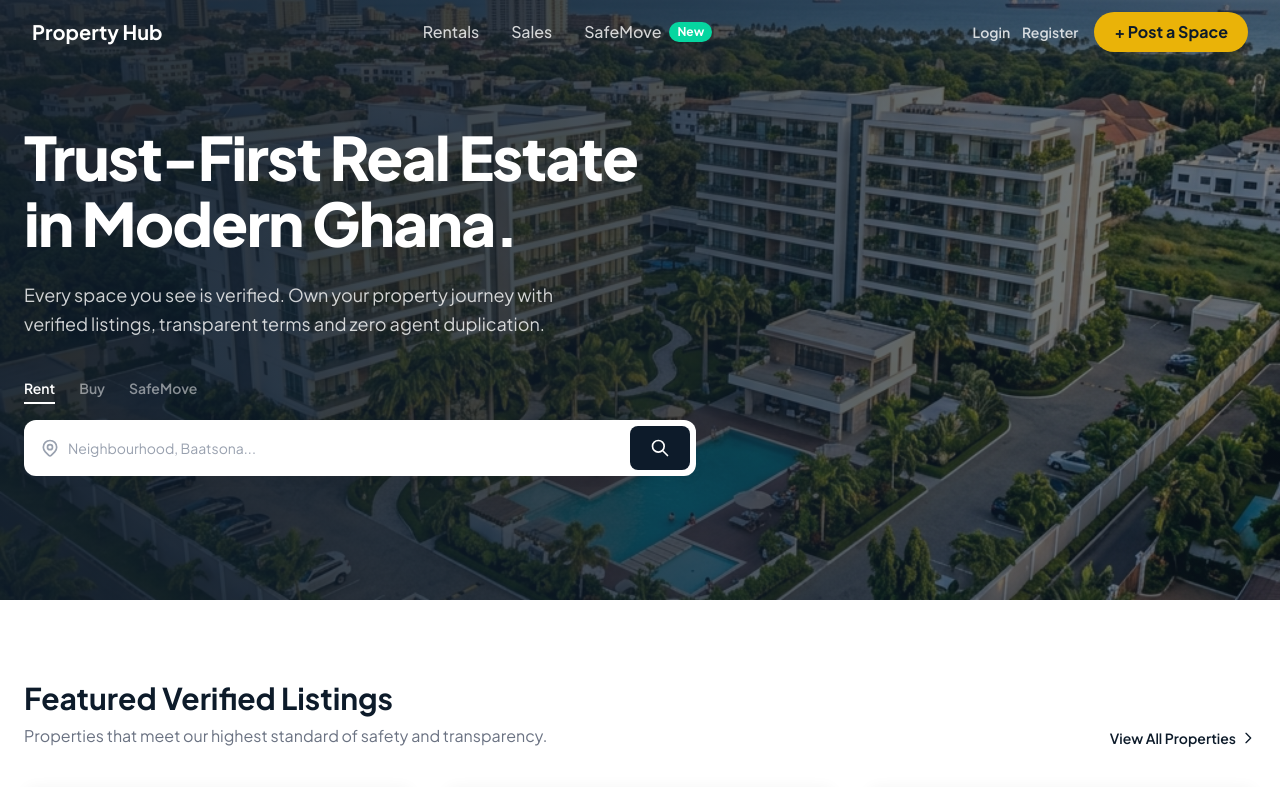
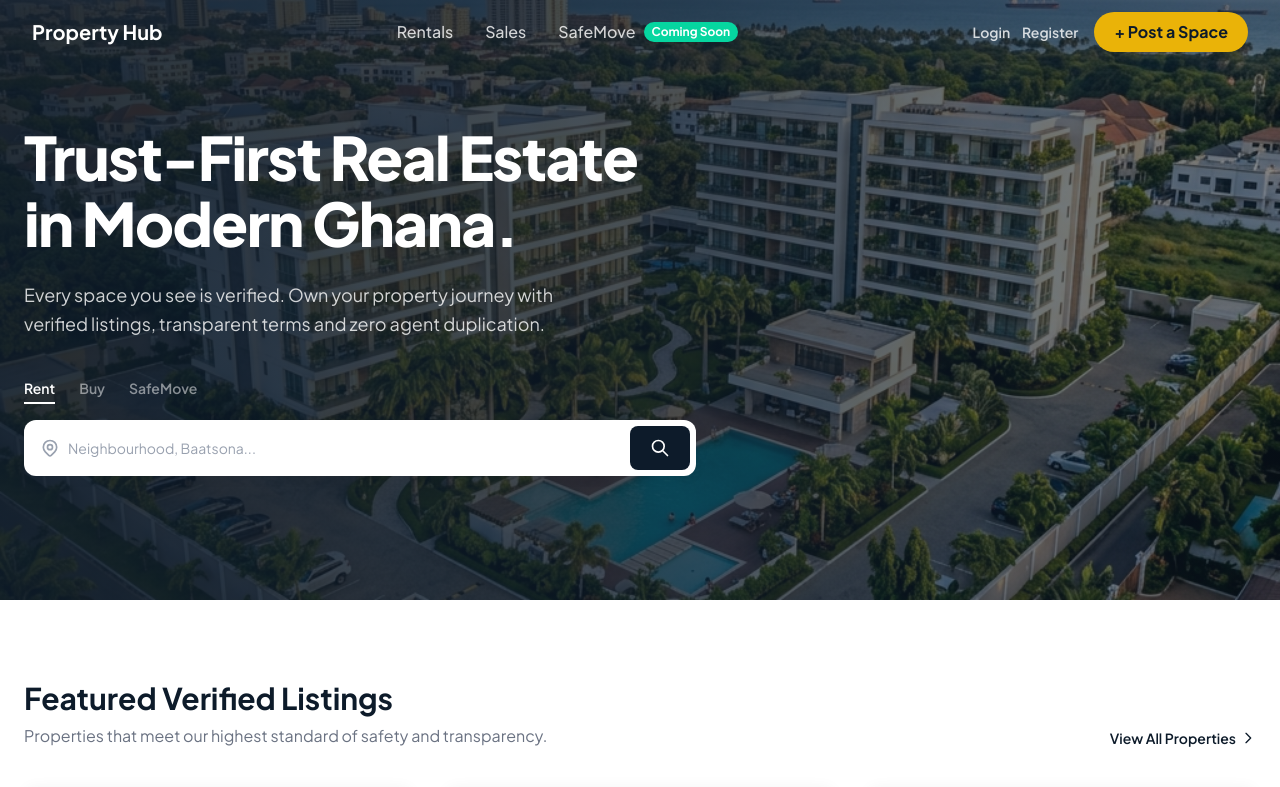
Before and after one commit to callfelixstudios/property-hub-gh, a Next.js app: page / in a window 1280 px wide. Shown: the top 787 px of the page. Built offline with nearby package versions, Linux system fonts and the light colour scheme; no server answers.

Commit message:
style: update SafeMove badge text from New to Coming Soon in navigation

```diff
--- a/src/components/NavigationHeader.tsx
+++ b/src/components/NavigationHeader.tsx
@@ -96,7 +96,7 @@ export default function NavigationHeader() {
                 SafeMove
               </span>
               <span className="ml-2 bg-accent-emerald text-white text-xs font-bold px-2 py-0.5 rounded-full">
-                New
+                Coming Soon
               </span>
             </Link>
           </nav>
@@ -235,7 +235,7 @@ export default function NavigationHeader() {
             </Link>
             <Link href="/safemove" className={`flex items-center px-3 py-2 rounded-md text-base font-medium text-gray-700 hover:text-navy-base hover:bg-gray-50 ${pathname === "/safemove" ? "bg-gray-100" : ""}`}>
               SafeMove
-              <span className="ml-2 bg-accent-emerald text-white text-xs font-bold px-2 py-0.5 rounded-full">New</span>
+              <span className="ml-2 bg-accent-emerald text-white text-xs font-bold px-2 py-0.5 rounded-full">Coming Soon</span>
             </Link>
             {session ? (
               <>
```
